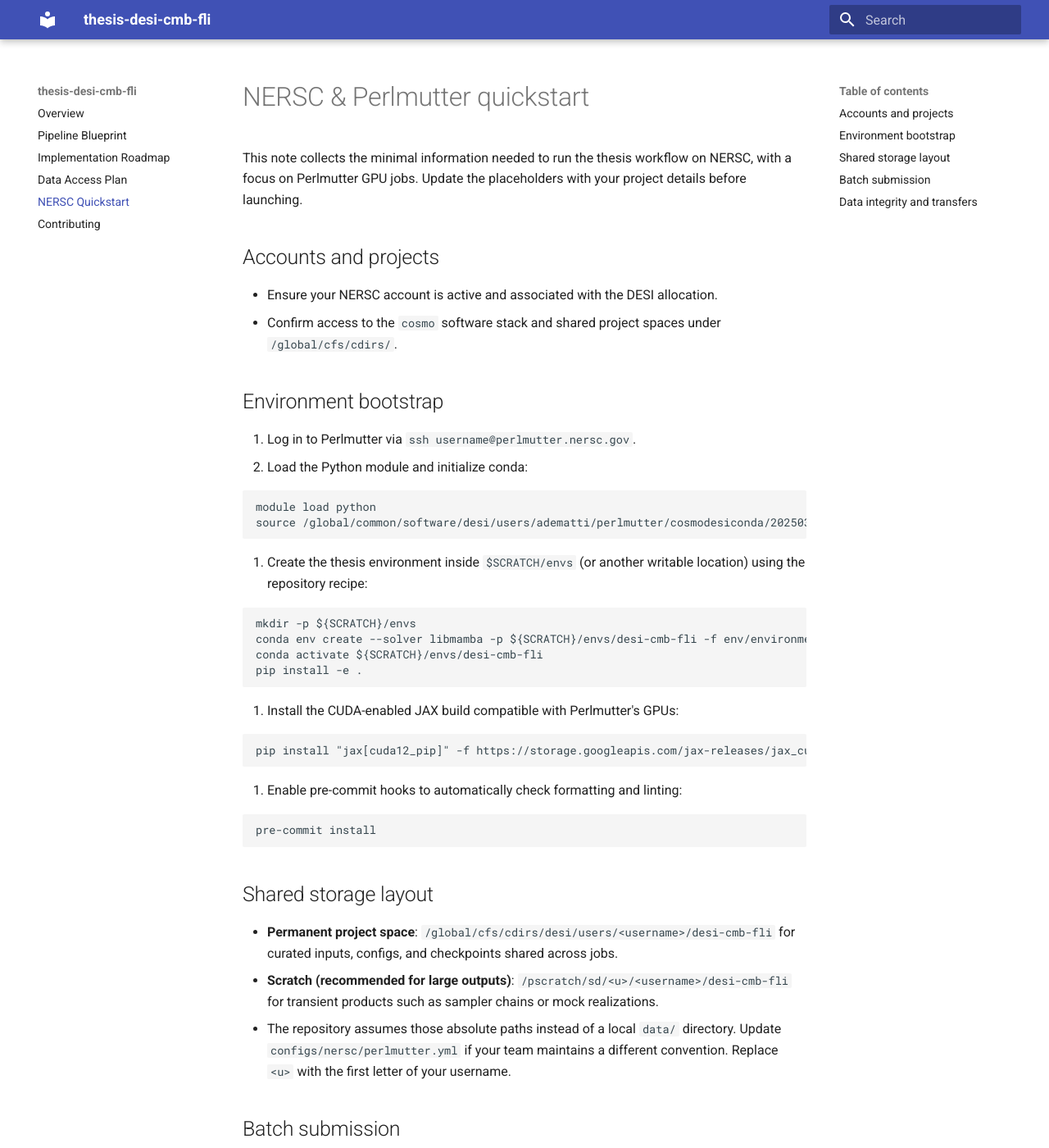
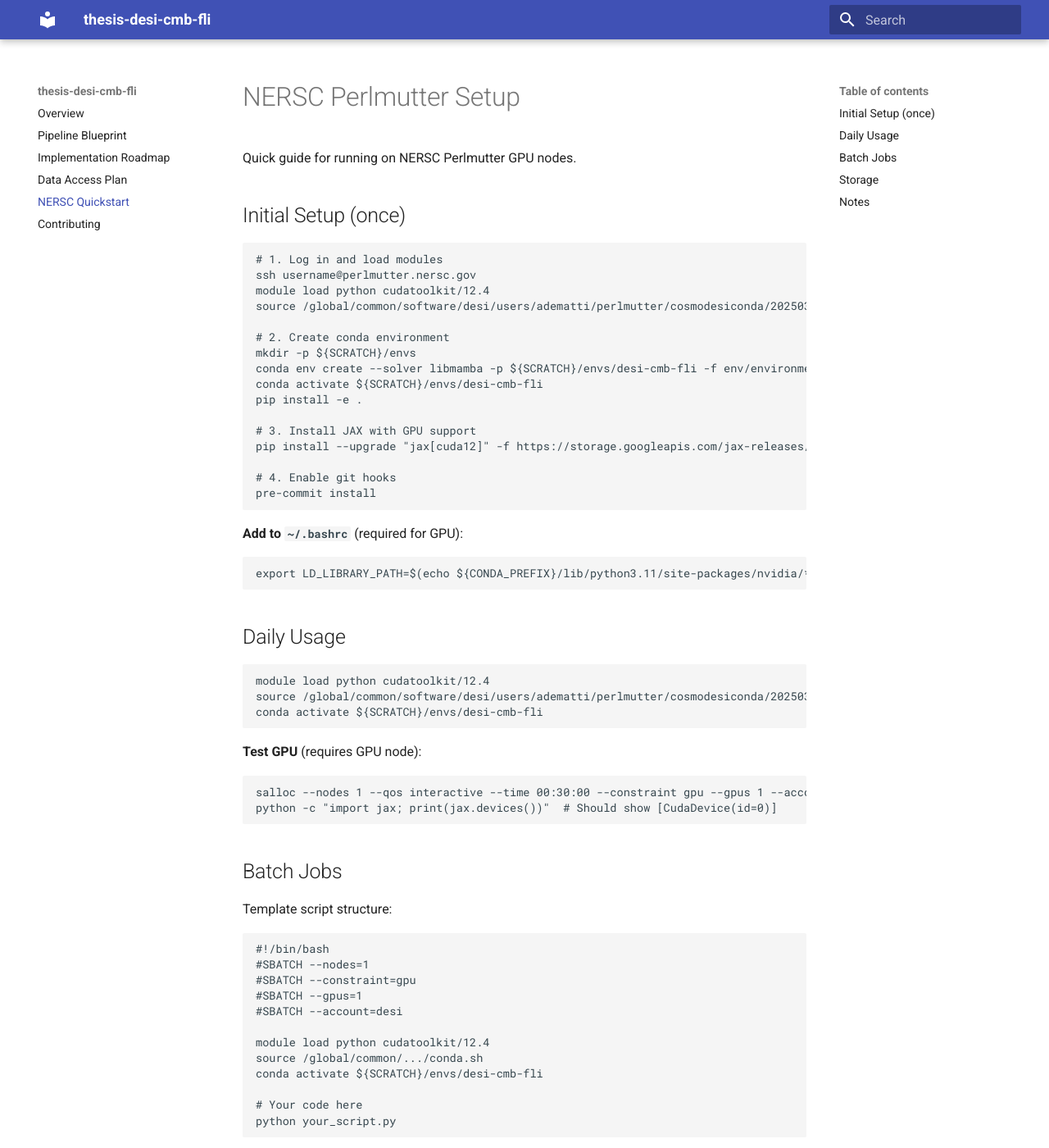
Before and after one commit to Joletaxi19/thesis-desi-cmb-fli, an MkDocs documentation site: the page built from docs/hpc.md, in a window 1280 px wide and 1400 px high. Shown: the whole window at 82% size. Built offline with MkDocs 1.6.1 and Material for MkDocs 9.7.7, drawn with Linux system fonts in a browser that asks for light colours; some of the changed text lies outside the part shown.

Commit message:
jax on gpu nersc

````diff
--- a/docs/hpc.md
+++ b/docs/hpc.md
@@ -1,64 +1,75 @@
-# NERSC & Perlmutter quickstart
+# NERSC Perlmutter Setup
 
-This note collects the minimal information needed to run the thesis workflow on
-NERSC, with a focus on Perlmutter GPU jobs. Update the placeholders with your
-project details before launching.
+Quick guide for running on NERSC Perlmutter GPU nodes.
 
-## Accounts and projects
-- Ensure your NERSC account is active and associated with the DESI allocation.
-- Confirm access to the `cosmo` software stack and shared project spaces under
-  `/global/cfs/cdirs/`.
+## Initial Setup (once)
 
-## Environment bootstrap
-1. Log in to Perlmutter via `ssh username@perlmutter.nersc.gov`.
-2. Load the Python module and initialize conda:
-```
-module load python
+```bash
+# 1. Log in and load modules
+ssh username@perlmutter.nersc.gov
+module load python cudatoolkit/12.4
 source /global/common/software/desi/users/adematti/perlmutter/cosmodesiconda/20250331-1.0.0/conda/etc/profile.d/conda.sh
-```
-3. Create the thesis environment inside `$SCRATCH/envs` (or another writable
-  location) using the repository recipe:
-```
+
+# 2. Create conda environment
 mkdir -p ${SCRATCH}/envs
 conda env create --solver libmamba -p ${SCRATCH}/envs/desi-cmb-fli -f env/environment.yml
 conda activate ${SCRATCH}/envs/desi-cmb-fli
 pip install -e .
-```
-4. Install the CUDA-enabled JAX build compatible with Perlmutter's GPUs:
-```
-pip install "jax[cuda12_pip]" -f https://storage.googleapis.com/jax-releases/jax_cuda_releases.html
-```
-5. Enable pre-commit hooks to automatically check formatting and linting:
-```
+
+# 3. Install JAX with GPU support
+pip install --upgrade "jax[cuda12]" -f https://storage.googleapis.com/jax-releases/jax_cuda_releases.html
+
+# 4. Enable git hooks
 pre-commit install
 ```
 
-## Shared storage layout
-- **Permanent project space**: `/global/cfs/cdirs/desi/users/<username>/desi-cmb-fli`
-  for curated inputs, configs, and checkpoints shared across jobs.
-- **Scratch (recommended for large outputs)**: `/pscratch/sd/<u>/<username>/desi-cmb-fli`
-  for transient products such as sampler chains or mock realizations.
-- The repository assumes those absolute paths instead of a local `data/`
-  directory. Update `configs/nersc/perlmutter.yml` if your team maintains a
-  different convention.
-  Replace `<u>` with the first letter of your username.
+**Add to `~/.bashrc`** (required for GPU):
+```bash
+export LD_LIBRARY_PATH=$(echo ${CONDA_PREFIX}/lib/python3.11/site-packages/nvidia/*/lib | tr ' ' ':'):${LD_LIBRARY_PATH}
+```
 
-## Batch submission
-- Populate `configs/nersc/perlmutter.yml` with your NERSC username, project ID,
-  and preferred queue.
-- Use the template `configs/nersc/slurm/nuts_perlmutter.sbatch` as a starting
-  point for launching NumPyro/NUTS chains. The script reads the YAML config at
-  runtime to locate data, scratch areas, and environment activation commands.
-- Submit jobs via `sbatch configs/nersc/slurm/nuts_perlmutter.sbatch`. Monitor
-  with `squeue -u <username>`.
+## Daily Usage
 
-## Data integrity and transfers
-- Pull DESI catalogs and masks directly from curated project directories on
-  NERSC; document the exact source in `docs/data_access.md`.
-- For small development subsets, consider copying to `/pscratch/.../cache/` and
-  referencing that location in the appropriate config file.
-- Use `hsi`/`htar` or Globus for any transfers that must leave NERSC.
+```bash
+module load python cudatoolkit/12.4
+source /global/common/software/desi/users/adematti/perlmutter/cosmodesiconda/20250331-1.0.0/conda/etc/profile.d/conda.sh
+conda activate ${SCRATCH}/envs/desi-cmb-fli
+```
 
-Keep this document updated as NERSC modules or allocation details evolve. Short
-notes about module versions or queue changes belong here to prevent divergence
-between the documentation and operational reality.
+**Test GPU** (requires GPU node):
+```bash
+salloc --nodes 1 --qos interactive --time 00:30:00 --constraint gpu --gpus 1 --account=desi
+python -c "import jax; print(jax.devices())"  # Should show [CudaDevice(id=0)]
+```
+
+## Batch Jobs
+
+Template script structure:
+```bash
+#!/bin/bash
+#SBATCH --nodes=1
+#SBATCH --constraint=gpu
+#SBATCH --gpus=1
+#SBATCH --account=desi
+
+module load python cudatoolkit/12.4
+source /global/common/.../conda.sh
+conda activate ${SCRATCH}/envs/desi-cmb-fli
+
+# Your code here
+python your_script.py
+```
+
+Submit with: `sbatch script.sbatch`
+
+## Storage
+
+- **Project data**: `/global/cfs/cdirs/desi/users/<username>/desi-cmb-fli`
+- **Scratch (large outputs)**: `/pscratch/sd/<u>/<username>/desi-cmb-fli`
+
+Update paths in `configs/nersc/perlmutter.yml` if needed.
+
+## Notes
+
+- **jaxpm version**: Project uses `jaxpm==0.0.2` (stable). Newer versions (0.1.x+) have breaking API changes.
+- **GPU on login nodes**: JAX falls back to CPU on login nodes (expected). GPU only works on compute nodes.
--- a/pyproject.toml
+++ b/pyproject.toml
@@ -52,7 +52,7 @@
   "jax>=0.4.23",
   "jaxlib>=0.4.23",
   "numpyro>=0.13",
-  "jaxpm==0.1.6",
+  "jaxpm==0.0.2",
   "mpi4jax>=0.3.15",
   "jax-cosmo @ git+https://github.com/DifferentiableUniverseInitiative/jax_cosmo@master",
 ]
````
Also changed, not shown: README.md (+12 -45 lines), 2 other files.
